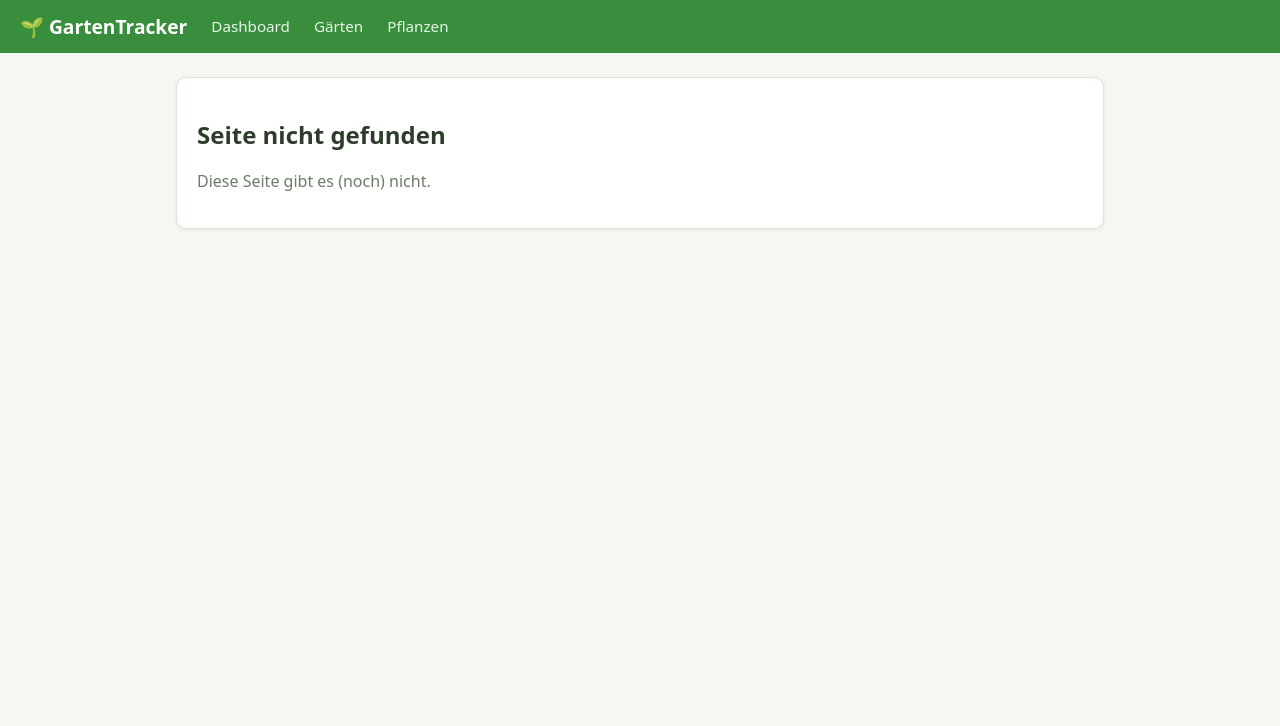
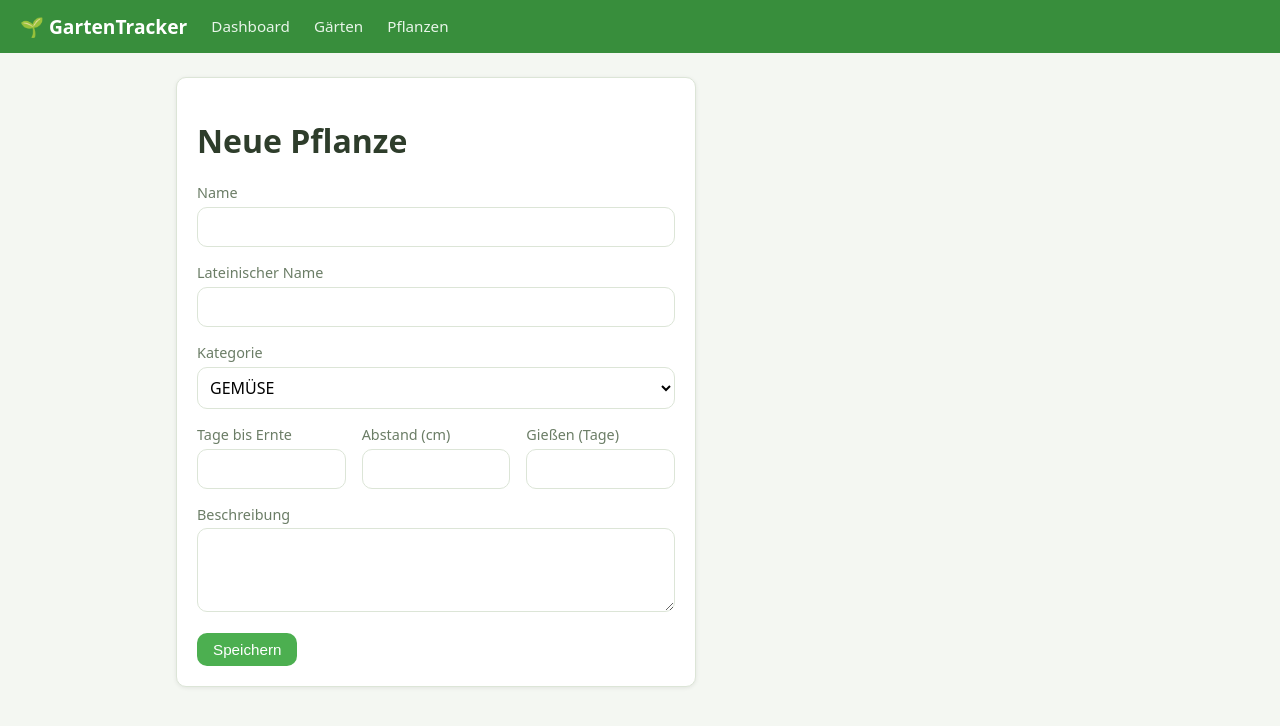
Before and after one commit to yvesivo/garden-tracker, a React app in the folder frontend/: page /plants/new in a window 1280 px wide. Shown: the top 726 px of the page. Built offline with nearby package versions, Linux system fonts and the light colour scheme; the HTML template or start-up script is replaced by a standard one.

Commit message:
feat: add plant catalog and plant form

```diff
--- a/frontend/src/App.jsx
+++ b/frontend/src/App.jsx
@@ -4,6 +4,8 @@ import Dashboard from './pages/Dashboard.jsx';
 import GardenList from './pages/GardenList.jsx';
 import GardenForm from './pages/GardenForm.jsx';
 import GardenDetail from './pages/GardenDetail.jsx';
+import PlantCatalog from './pages/PlantCatalog.jsx';
+import PlantForm from './pages/PlantForm.jsx';
 
 function NotFound() {
   return (
@@ -25,6 +27,9 @@ export default function App() {
           <Route path="/gardens/new" element={<GardenForm />} />
           <Route path="/gardens/:id/edit" element={<GardenForm />} />
           <Route path="/gardens/:id" element={<GardenDetail />} />
+          <Route path="/plants" element={<PlantCatalog />} />
+          <Route path="/plants/new" element={<PlantForm />} />
+          <Route path="/plants/:id/edit" element={<PlantForm />} />
           <Route path="*" element={<NotFound />} />
         </Routes>
       </main>
--- /dev/null
+++ b/frontend/src/pages/PlantCatalog.jsx
@@ -0,0 +1,39 @@
+import { useEffect, useState } from 'react';
+import { Link } from 'react-router-dom';
+import { plantApi } from '../api/api.js';
+
+export default function PlantCatalog() {
+  const [plants, setPlants] = useState([]);
+  const [loading, setLoading] = useState(true);
+  const [error, setError] = useState(null);
+
+  useEffect(() => {
+    plantApi.getAll()
+      .then(setPlants)
+      .catch((e) => setError(e.message))
+      .finally(() => setLoading(false));
+  }, []);
+
+  if (loading) return <p className="muted">Lade Pflanzen…</p>;
+  if (error) return <div className="card"><p>Fehler: {error}</p></div>;
+
+  return (
+    <div>
+      <div style={{ display: 'flex', justifyContent: 'space-between', alignItems: 'center', marginBottom: '1rem' }}>
+        <h1 style={{ margin: 0 }}>Pflanzenkatalog</h1>
+        <Link to="/plants/new" className="btn">+ Neue Pflanze</Link>
+      </div>
+
+      <div className="card-grid">
+        {plants.map((p) => (
+          <div className="card" key={p.id}>
+            <h3 style={{ marginTop: 0 }}>{p.name}</h3>
+            <p className="muted" style={{ fontStyle: 'italic' }}>{p.latinName}</p>
+            <p>{p.category}{p.daysTillHarvest ? ` · ${p.daysTillHarvest} Tage bis Ernte` : ''}</p>
+            <Link to={`/plants/${p.id}/edit`} className="muted">Bearbeiten</Link>
+          </div>
+        ))}
+      </div>
+    </div>
+  );
+}
--- /dev/null
+++ b/frontend/src/pages/PlantForm.jsx
@@ -0,0 +1,111 @@
+import { useEffect, useState } from 'react';
+import { useNavigate, useParams } from 'react-router-dom';
+import { plantApi } from '../api/api.js';
+
+const CATEGORIES = ['GEMÜSE', 'OBST', 'KRÄUTER'];
+const EMPTY = {
+  name: '', latinName: '', category: 'GEMÜSE',
+  daysTillHarvest: '', spacingCm: '', wateringIntervalDays: '', description: '',
+};
+
+const toIntOrNull = (v) => (v === '' || v == null ? null : parseInt(v, 10));
+
+export default function PlantForm() {
+  const { id } = useParams();
+  const navigate = useNavigate();
+  const editing = Boolean(id);
+
+  const [form, setForm] = useState(EMPTY);
+  const [error, setError] = useState(null);
+  const [saving, setSaving] = useState(false);
+
+  useEffect(() => {
+    if (editing) {
+      plantApi.getById(id)
+        .then((p) =>
+          setForm({
+            name: p.name ?? '',
+            latinName: p.latinName ?? '',
+            category: p.category ?? 'GEMÜSE',
+            daysTillHarvest: p.daysTillHarvest ?? '',
+            spacingCm: p.spacingCm ?? '',
+            wateringIntervalDays: p.wateringIntervalDays ?? '',
+            description: p.description ?? '',
+          }),
+        )
+        .catch((e) => setError(e.message));
+    }
+  }, [id, editing]);
+
+  const change = (e) => setForm({ ...form, [e.target.name]: e.target.value });
+
+  const submit = async (e) => {
+    e.preventDefault();
+    setSaving(true);
+    setError(null);
+    const payload = {
+      name: form.name,
+      latinName: form.latinName,
+      category: form.category,
+      daysTillHarvest: toIntOrNull(form.daysTillHarvest),
+      spacingCm: toIntOrNull(form.spacingCm),
+      wateringIntervalDays: toIntOrNull(form.wateringIntervalDays),
+      description: form.description,
+    };
+    try {
+      if (editing) {
+        await plantApi.update(id, payload);
+      } else {
+        await plantApi.create(payload);
+      }
+      navigate('/plants');
+    } catch (err) {
+      setError(err.message);
+      setSaving(false);
+    }
+  };
+
+  return (
+    <div className="card" style={{ maxWidth: 520 }}>
+      <h1>{editing ? 'Pflanze bearbeiten' : 'Neue Pflanze'}</h1>
+      {error && <p style={{ color: '#c62828' }}>{error}</p>}
+      <form onSubmit={submit}>
+        <div className="form-group">
+          <label>Name</label>
+          <input name="name" value={form.name} onChange={change} required />
+        </div>
+        <div className="form-group">
+          <label>Lateinischer Name</label>
+          <input name="latinName" value={form.latinName} onChange={change} />
+        </div>
+        <div className="form-group">
+          <label>Kategorie</label>
+          <select name="category" value={form.category} onChange={change}>
+            {CATEGORIES.map((c) => <option key={c} value={c}>{c}</option>)}
+          </select>
+        </div>
+        <div style={{ display: 'flex', gap: '1rem' }}>
+          <div className="form-group" style={{ flex: 1 }}>
+            <label>Tage bis Ernte</label>
+            <input name="daysTillHarvest" type="number" value={form.daysTillHarvest} onChange={change} />
+          </div>
+          <div className="form-group" style={{ flex: 1 }}>
+            <label>Abstand (cm)</label>
+            <input name="spacingCm" type="number" value={form.spacingCm} onChange={change} />
+          </div>
+          <div className="form-group" style={{ flex: 1 }}>
+            <label>Gießen (Tage)</label>
+            <input name="wateringIntervalDays" type="number" value={form.wateringIntervalDays} onChange={change} />
+          </div>
+        </div>
+        <div className="form-group">
+          <label>Beschreibung</label>
+          <textarea name="description" rows={3} value={form.description} onChange={change} />
+        </div>
+        <button type="submit" className="btn" disabled={saving}>
+          {saving ? 'Speichern…' : 'Speichern'}
+        </button>
+      </form>
+    </div>
+  );
+}
```
